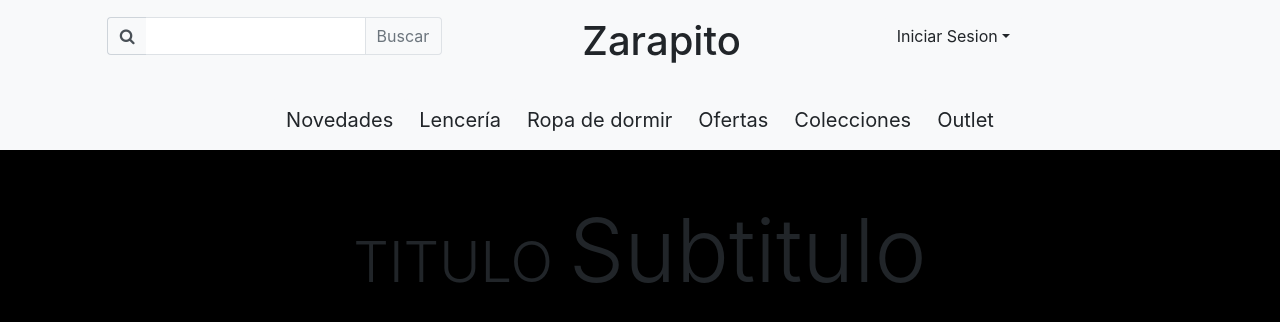
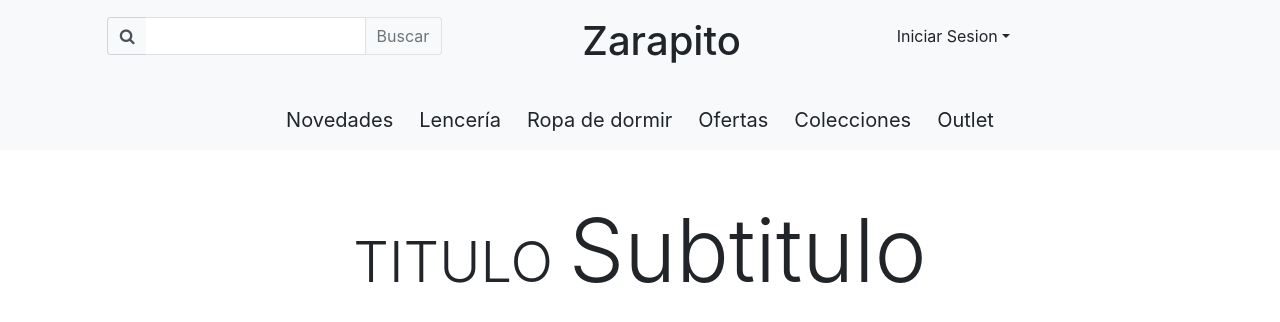
Before and after one commit to chinoaladino/frontzarapito, a React (Create React App) app: page / in a window 1280 px wide. Shown: the top 322 px of the page. Built offline with nearby package versions, Linux system fonts and the light colour scheme.

Commit message:
Update App.css

```diff
--- a/src/App.css
+++ b/src/App.css
@@ -24,9 +24,20 @@
   color: white;
 }
 
+body{
+  background-color: white;
+}
+
+.container-fluid{
+  height: 10px !important;
+}
+
 .App-link {
   color: #61dafb;
 }
+
+
+
 
 @keyframes App-logo-spin {
   from {
```
